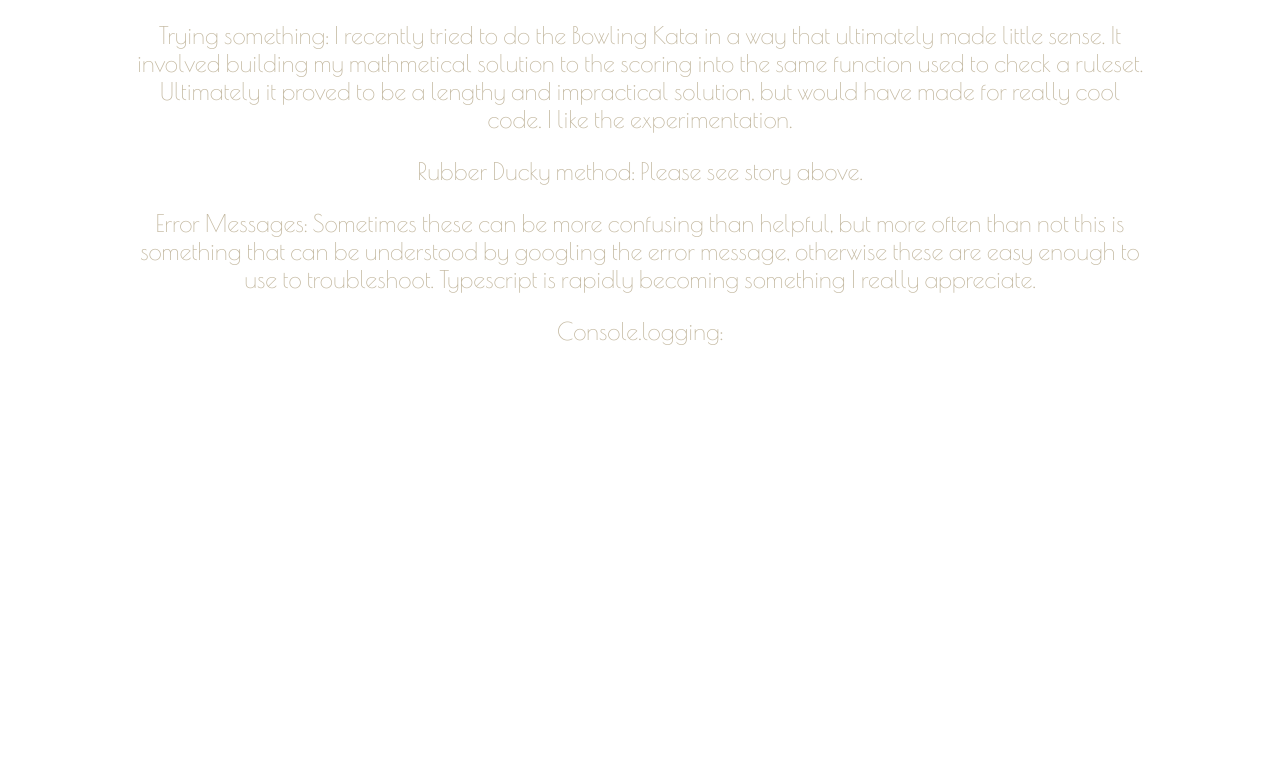
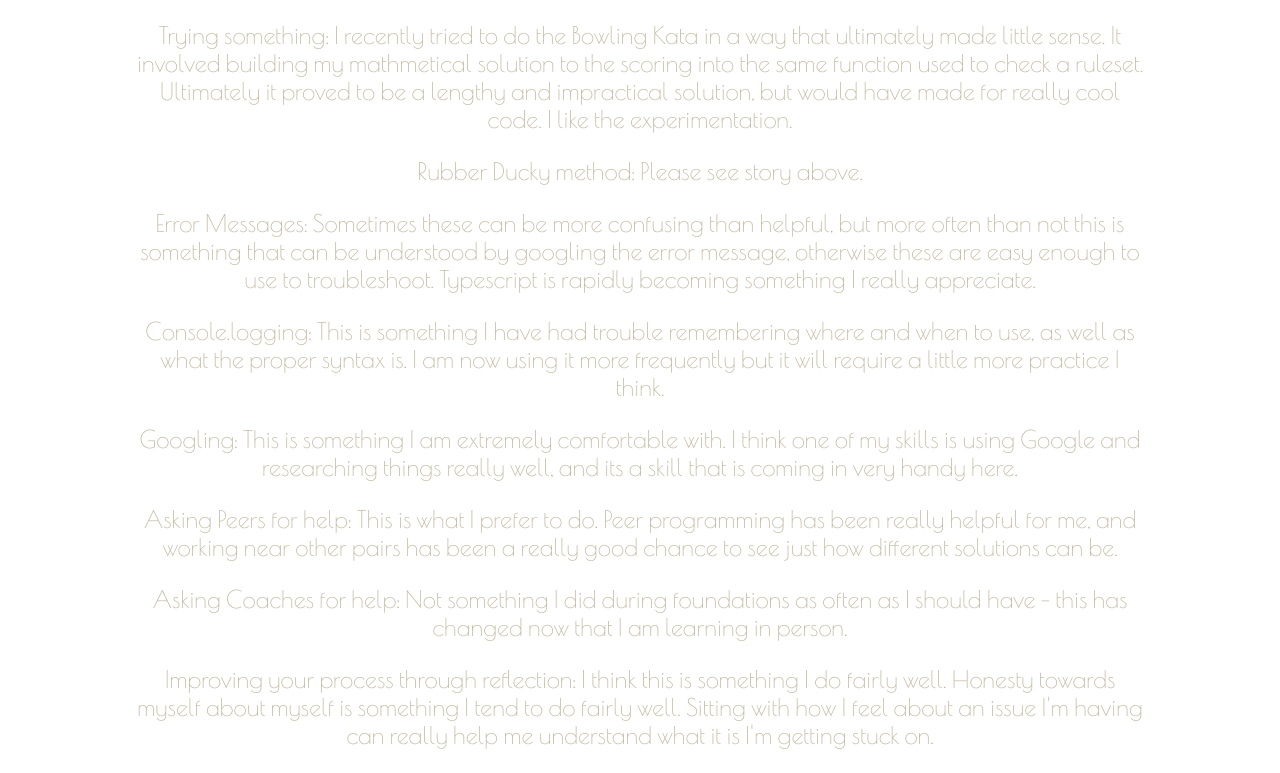
Before and after one commit to kaelin-behrens/kaelin-behrens.github.io, a plain HTML site: page blog/technical-blog.html in a window 1280 px wide. Shown: the part 827-1600 px from the top of the page. Before the commit the page ends 1196 px from the top, so only its background shows below. Drawn offline with nearby package versions, Linux system fonts and the light colour scheme.

Commit message:
add technical blog post

```diff
--- a/blog/technical-blog.html
+++ b/blog/technical-blog.html
@@ -56,7 +56,19 @@
     Error Messages: Sometimes these can be more confusing than helpful, but more often than not this is something that can be understood by googling the error message, otherwise these are easy enough to use to troubleshoot. Typescript is rapidly becoming something I really appreciate.
   </p>
   <p>
-    Console.logging:
+    Console.logging: This is something I have had trouble remembering where and when to use, as well as what the proper syntax is. I am now using it more frequently but it will require a little more practice I think.
+  </p>
+  <p>
+    Googling: This is something I am extremely comfortable with. I think one of my skills is using Google and researching things really well, and its a skill that is coming in very handy here.
+  </p>
+  <p>
+    Asking Peers for help: This is what I prefer to do. Peer programming has been really helpful for me, and working near other pairs has been a really good chance to see just how different solutions can be.
+  </p>
+  <p>
+    Asking Coaches for help: Not something I did during foundations as often as I should have - this has changed now that I am learning in person.
+  </p>
+  <p>
+    Improving your process through reflection: I think this is something I do fairly well. Honesty towards myself about myself is something I tend to do fairly well. Sitting with how I feel about an issue I'm having can really help me understand what it is I'm getting stuck on.
   </p>
   </body>
 </html>
```
